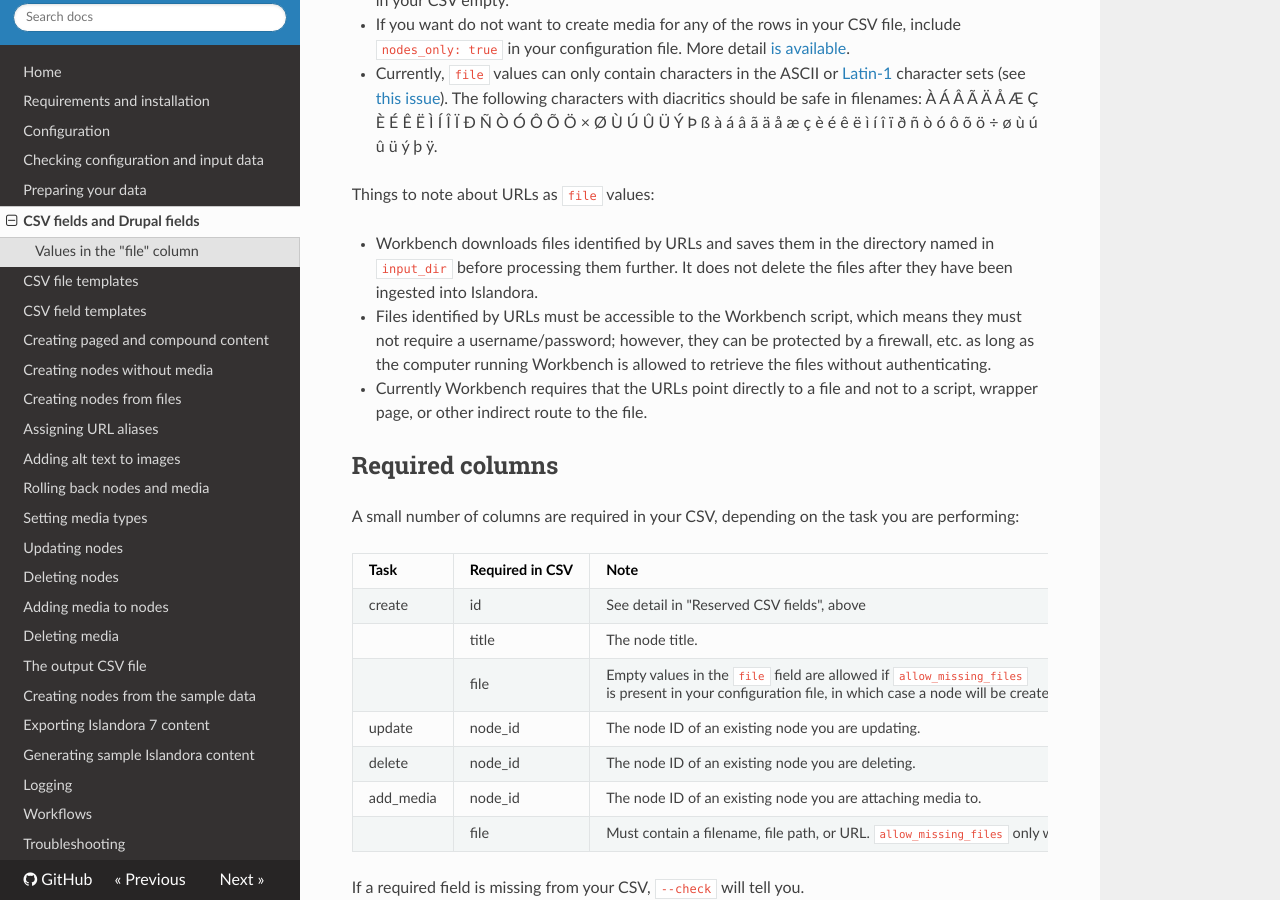
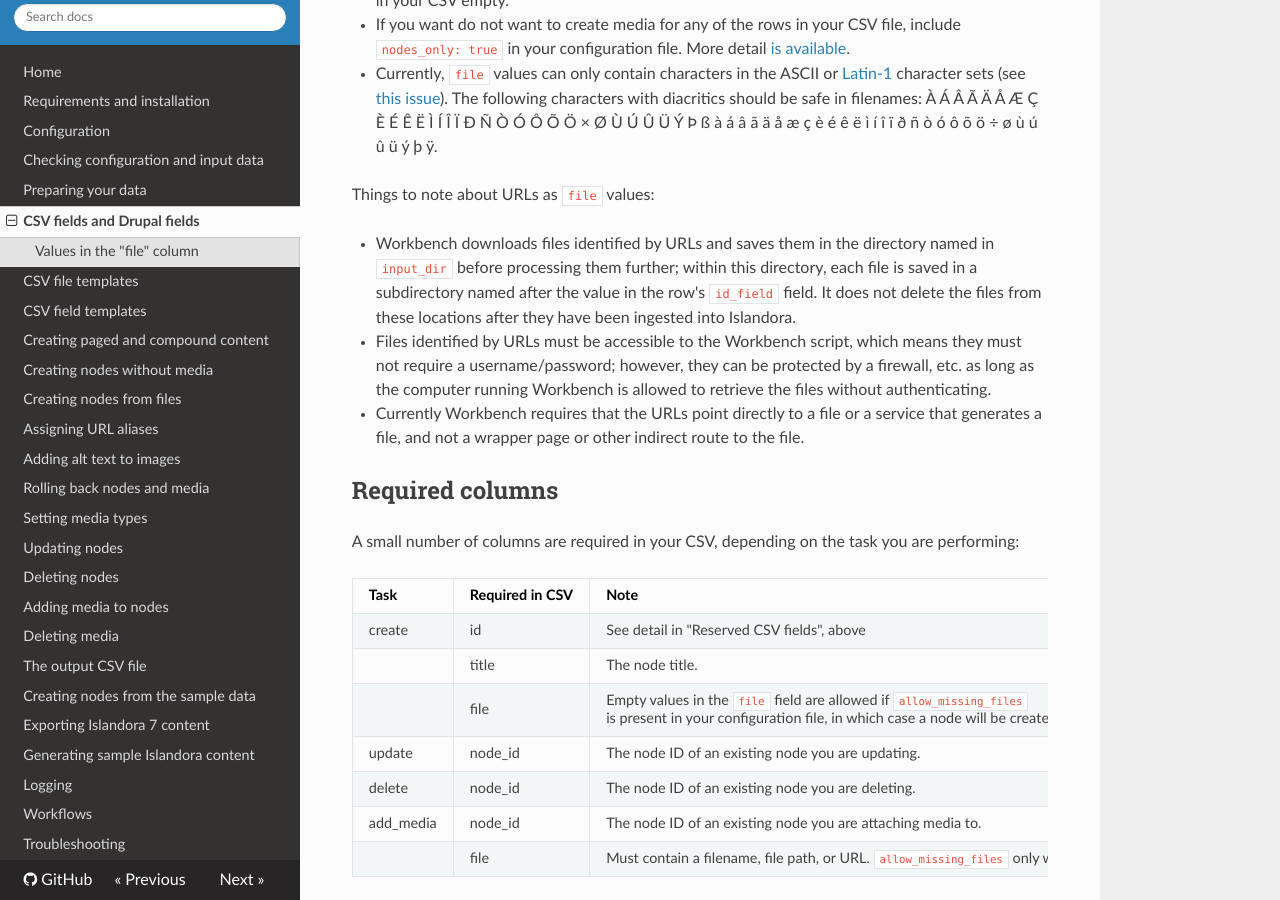
Before and after one commit to mjordan/islandora_workbench_docs, an MkDocs documentation site: the page built from docs/fields.md, in a window 1280 px wide and 900 px high, scrolled down 1473 px. Built offline with MkDocs 1.6.1, drawn with Linux system fonts in a browser that asks for light colours; nearby versions of some CDN libraries; old or Windows-style settings are respelled for this version of MkDocs.

Commit message:
Updated docs to describe @ajstanley's work in https://github.com/mjordan/islandora_workbench/pull/215.

```diff
--- a/docs/fields.md
+++ b/docs/fields.md
@@ -39,9 +39,9 @@
 
 Things to note about URLs as `file` values:
 
-* Workbench downloads files identified by URLs and saves them in the directory named in `input_dir` before processing them further. It does not delete the files after they have been ingested into Islandora.
+* Workbench downloads files identified by URLs and saves them in the directory named in `input_dir` before processing them further; within this directory, each file is saved in a subdirectory named after the value in the row's `id_field` field. It does not delete the files from these locations after they have been ingested into Islandora.
 * Files identified by URLs must be accessible to the Workbench script, which means they must not require a username/password; however, they can be protected by a firewall, etc. as long as the computer running Workbench is allowed to retrieve the files without authenticating.
-* Currently Workbench requires that the URLs point directly to a file and not to a script, wrapper page, or other indirect route to the file.
+* Currently Workbench requires that the URLs point directly to a file or a service that generates a file, and not a wrapper page or other indirect route to the file.
 
 ## Required columns
 
```
Also changed, not shown: docs/configuration.md (+1 -0 lines).
